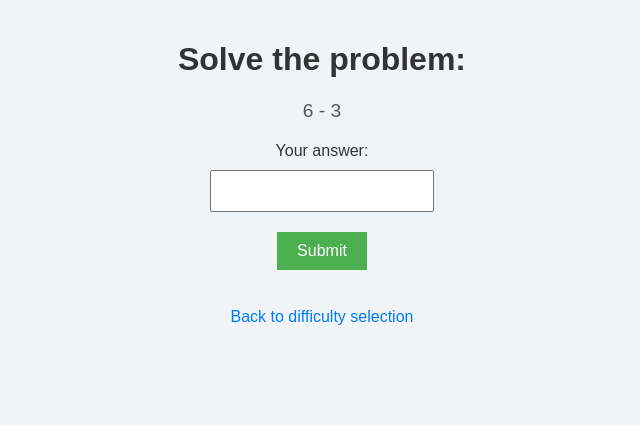
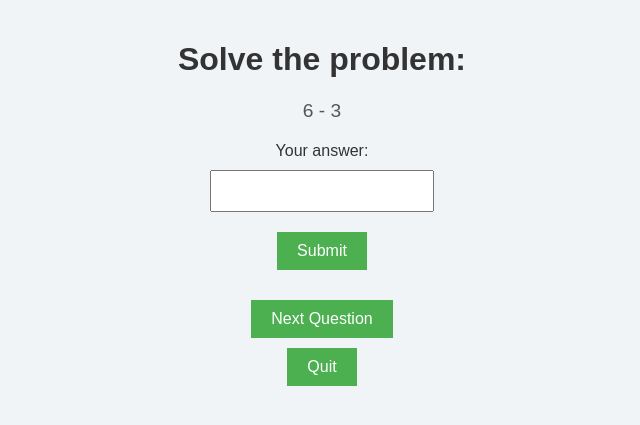
Before and after one commit to MoeAbdel04/CTS-285, a Flask app: page /generate_problem in a window 1280 px wide. Shown: the top 425 px of the page, without its empty margins (318-958 px from the left). Run offline with Flask 3, Linux system fonts and the light colour scheme.

Commit message:
updated results file

```diff
--- a/dataman/templates/result.html
+++ b/dataman/templates/result.html
@@ -17,7 +17,11 @@
         <input type="text" id="answer" name="answer" required>
         <button type="submit">Submit</button>
     </form>
+
+    <form action="/next_question" method="POST">
+        <button type="submit" name="next" value="Next Question">Next Question</button>
+        <button type="submit" name="quit" value="Quit">Quit</button>
+    </form>
     <br>
-    <a href="/">Back to difficulty selection</a>
 </body>
 </html>
```
